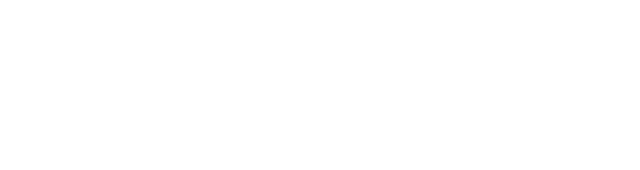
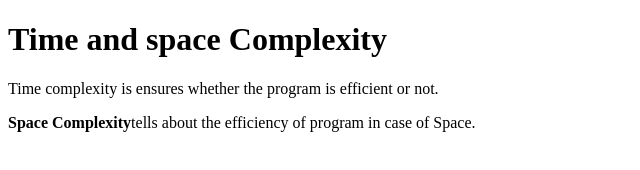
Before and after one commit to acciojob/time-and-space-complexity-panwarvipul00, a website: page main.html in a window 1280 px wide. Shown: the whole page, without its empty margins (0-640 px from the left). Drawn offline with Linux system fonts and the light colour scheme.

Commit message:
created a submission

```diff
--- a/main.html
+++ b/main.html
@@ -7,6 +7,9 @@
 </head>
 
 <body>
+	<h1>Time and space Complexity</h1>
+	<p>Time complexity is ensures whether the program is efficient or not.</p>
+	<p><b>Space Complexity</b>tells about the efficiency of program in case of Space. </p>
 	<!-- the entire body must be written by student -->
     <script type="text/javascript" src="./script.js">
 </script>
```
